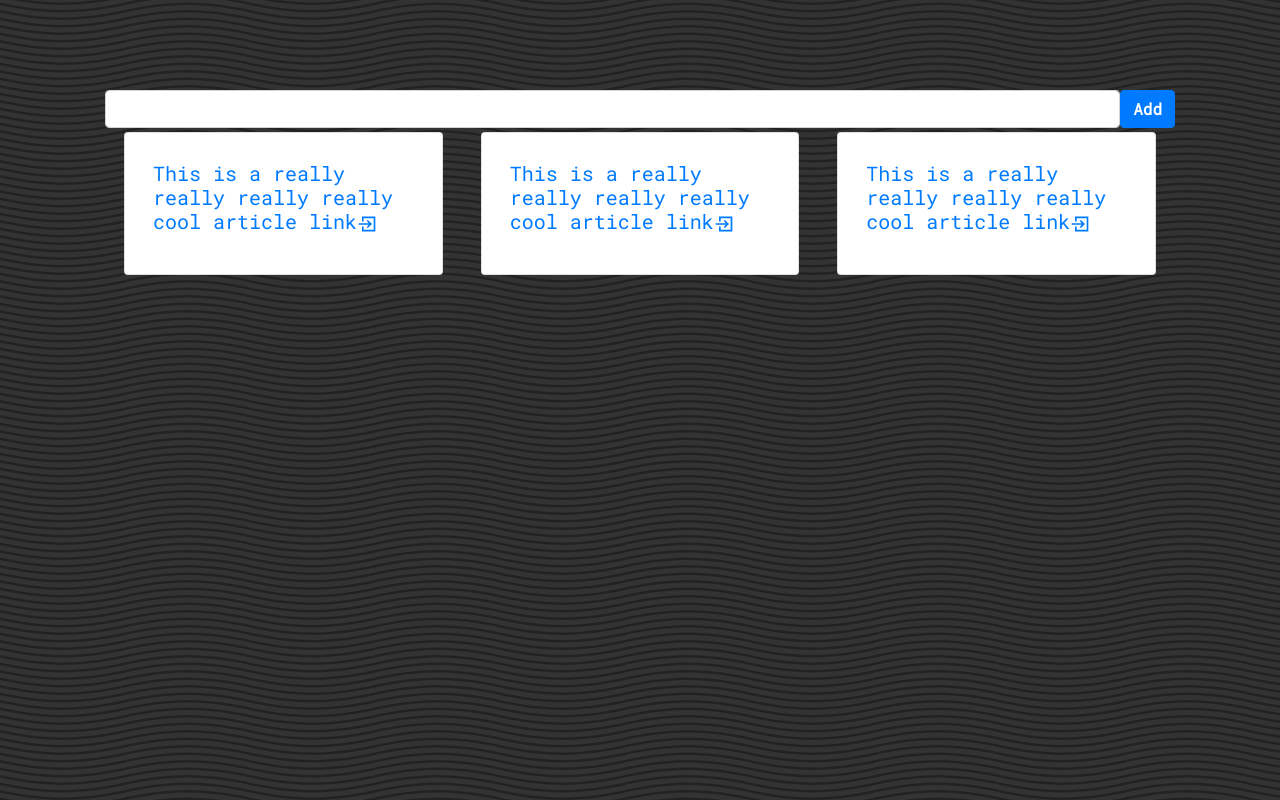
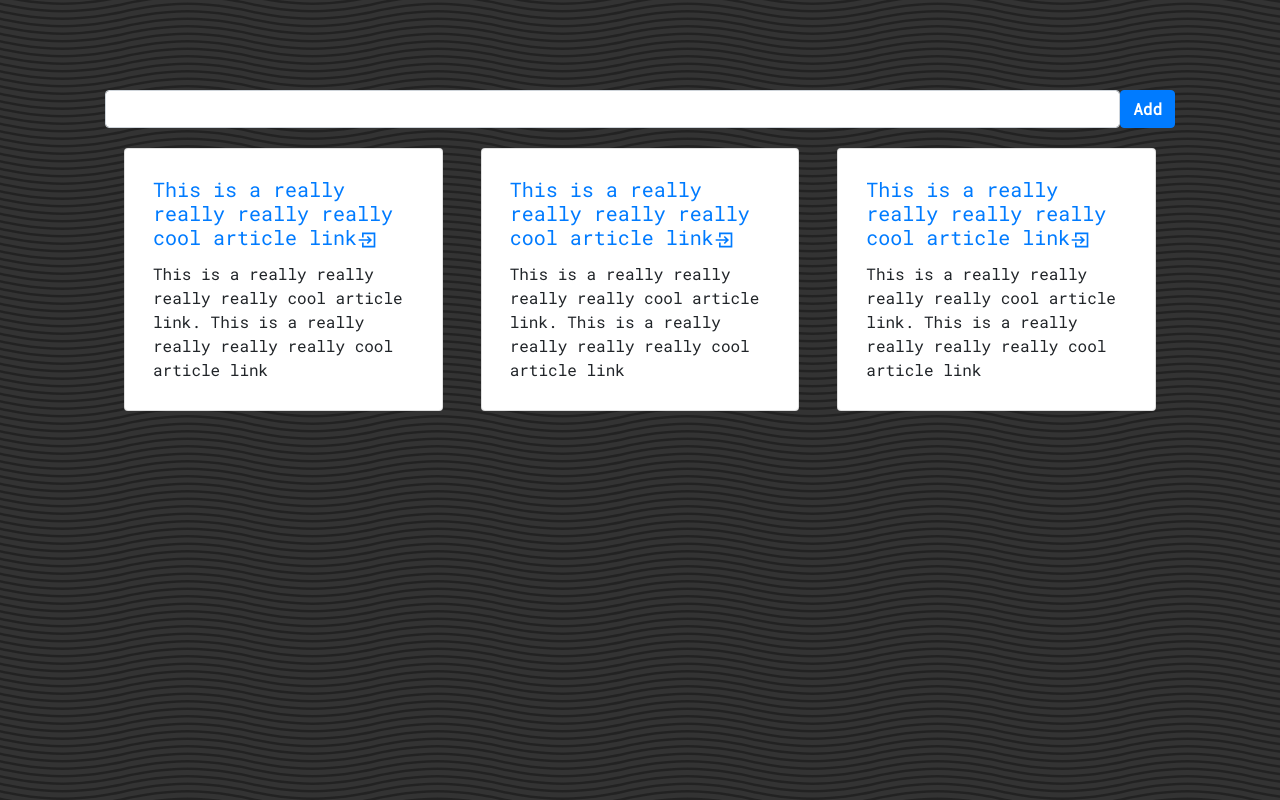
Before and after one commit to Borghese-Gladiator/pwa-react-article-tracker, a React (Create React App) app: page / in a window 1280 px wide. Built offline with nearby package versions, Linux system fonts and the light colour scheme.

Commit message:
Update App.js

```diff
--- a/src/App.js
+++ b/src/App.js
@@ -9,7 +9,7 @@ import PlaceholderImg from './images/bigstock-Little-Striped-Cute-Kitten-Sit.jpg
 function App() {
   const [articleList, setArticleList] = useState(new Array(3).fill({
     title: 'This is a really really really really cool article link',
-    description: '',
+    description: 'This is a really really really really cool article link. This is a really really really really cool article link',
     link: '',
     imgLink: PlaceholderImg,
     completed: false,
@@ -25,7 +25,7 @@ function App() {
     e.preventDefault();
     const newElement = {
       title: inputValue,
-      description: '',
+      description: 'This is a really really really really cool article link. This is a really really really really cool article link',
       link: '',
       imgLink: PlaceholderImg,
       completed: false
@@ -64,7 +64,7 @@ function App() {
           <input value={inputValue} onChange={handleInputChange} type="text" className="form-control todo-list-input" />
           <button type="submit" className="add btn btn-primary font-weight-bold todo-list-add-btn">Add</button>
         </form>
-        <div className="d-flex flex-row flex-wrap">
+        <div className="d-flex flex-row flex-wrap mt-3">
           {
             articleList.map((val, idx) => {
               // const { id } = articleObj;
```
